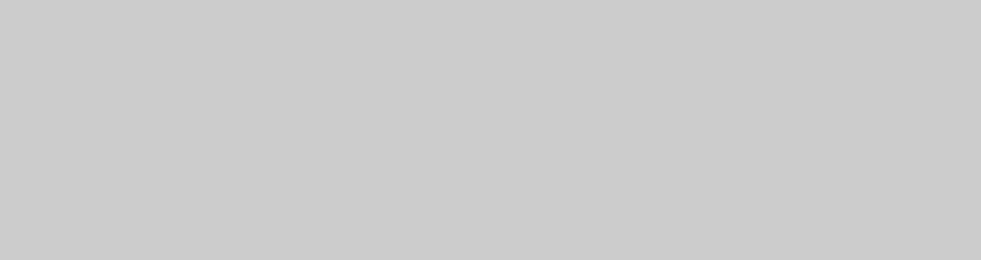
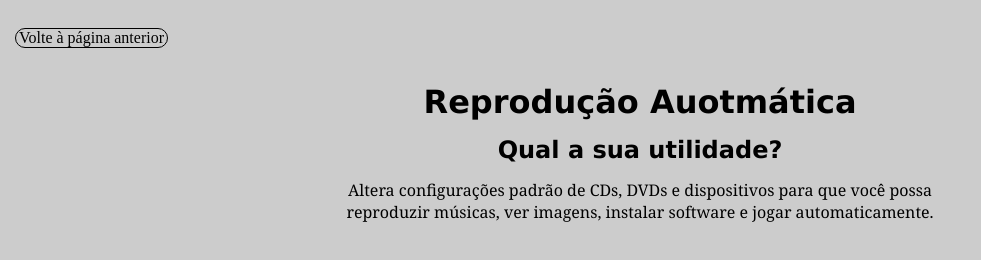
Before and after one commit to vini00784/painel-de-controle, a plain HTML site: page pages/reproducao-auto.html in a window 1280 px wide. Shown: the whole page, without its empty margins (0-981 px from the left). Drawn offline with Linux system fonts and the light colour scheme.

```diff
--- a/pages/reproducao-auto.html
+++ b/pages/reproducao-auto.html
@@ -7,6 +7,20 @@
     <title>Reprodução Auotmática</title>
 </head>
 <body>
-    <p></p>
+    <header>
+        <div class="button">
+            <a href="http://127.0.0.1:5500/index.html" class="header-container">Volte à página anterior</a>
+        </div>
+    </header>
+
+    <main>
+        <div class="main-container">
+            <h1>Reprodução Auotmática</h1>
+            <h2>Qual a sua utilidade?</h2>
+            <div class="item-container">
+                Altera configurações padrão de CDs, DVDs e dispositivos para que você possa reproduzir músicas, ver imagens, instalar software e jogar automaticamente.
+            </div>
+        </div>
+    </main>
 </body>
 </html>
```
Also changed, not shown: pages/remoteapp.html (+15 -1 lines), pages/seguranca-e-manutencao.html (+15 -1 lines), pages/sincronizacao.html (+15 -1 lines).
